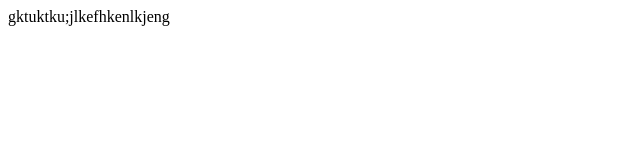
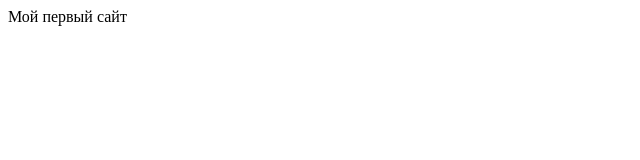
Before and after one commit to VVVkirill/VVVkirill.github.jo, a plain HTML site: page index.html in a window 1280 px wide. Shown: the full height of the page, 0-640 px from the left. Drawn offline with Linux system fonts and the light colour scheme.

Commit message:
Update index.html

```diff
--- a/index.html
+++ b/index.html
@@ -6,6 +6,6 @@
     <title>Document</title>
 </head>
 <body>
-    gktuktku;jlkefhkenlkjeng
+    Мой первый сайт
 </body>
 </html>
```
